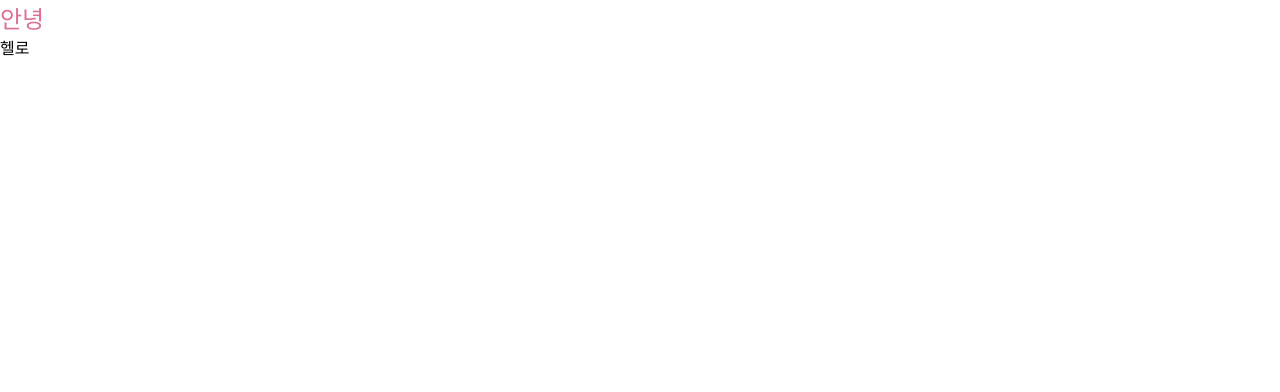
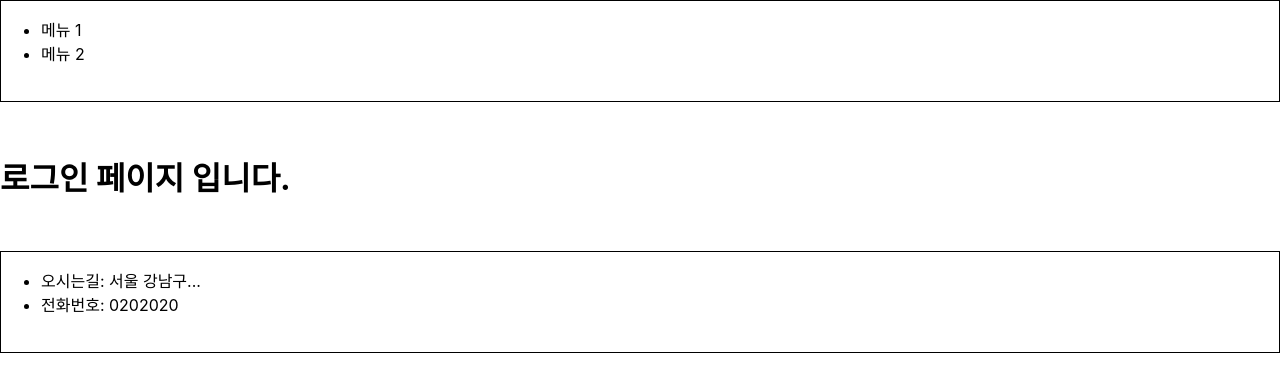
Before and after one commit to skseo2034/react_springboot, a React (Create React App) app in the folder my-app/: page / in a window 1280 px wide. Shown: the top 392 px of the page. Built offline with nearby package versions, Linux system fonts and the light colour scheme.

Commit message:
2023-01-12 : 학습

```diff
--- /dev/null
+++ b/my-app/src/App_11.js
@@ -0,0 +1,12 @@
+import React from 'react';
+import LoginPage from './pages/LoginPage';
+
+function App_11() {
+	return (
+		<>
+			<LoginPage />
+		</>
+	);
+}
+
+export default App_11;
--- /dev/null
+++ b/my-app/src/components/Footer.jsx
@@ -0,0 +1,20 @@
+import React from 'react';
+import styled from 'styled-components';
+
+const FooterList = styled.div`
+	border: 1px solid black;
+	height: 100px;
+`;
+// 하나의 컴포넌트를 생성(재사용)
+const Footer = () => {
+	return (
+		<FooterList>
+			<ul>
+				<li>오시는길: 서울 강남구...</li>
+				<li>전화번호: 0202020</li>
+			</ul>
+		</FooterList>
+	);
+};
+
+export default Footer;
--- /dev/null
+++ b/my-app/src/components/Header.jsx
@@ -0,0 +1,20 @@
+import React from 'react';
+import styled from 'styled-components';
+
+const HeaderList = styled.div`
+	border: 1px solid black;
+	height: 100px;
+`;
+// 하나의 컴포넌트를 생성(재사용)
+const Header = () => {
+	return (
+		<HeaderList>
+			<ul>
+				<li>메뉴 1</li>
+				<li>메뉴 2</li>
+			</ul>
+		</HeaderList>
+	);
+};
+
+export default Header;
--- /dev/null
+++ b/my-app/src/components/login/Login.jsx
@@ -0,0 +1,16 @@
+import React from 'react';
+import styled from 'styled-components';
+
+const LoginBox = styled.div`
+	padding: 30px 0 30px 0;
+`;
+
+function Login() {
+	return (
+		<LoginBox>
+			<h1>로그인 페이지 입니다.</h1>
+		</LoginBox>
+	);
+}
+
+export default Login;
--- a/my-app/src/index.js
+++ b/my-app/src/index.js
@@ -1,13 +1,13 @@
 import React from 'react';
 import ReactDOM from 'react-dom/client';
 import './index.css';
-import App_10 from './App_10';
+import App_11 from './App_11';
 import reportWebVitals from './reportWebVitals';
 
 const root = ReactDOM.createRoot(document.getElementById('root'));
 root.render(
 	<React.StrictMode>
-		<App_10 />
+		<App_11 />
 	</React.StrictMode>
 );
 
--- /dev/null
+++ b/my-app/src/pages/LoginPage.jsx
@@ -0,0 +1,16 @@
+import React from 'react';
+import Header from '../components/Header';
+import Login from '../components/login/Login';
+import Footer from '../components/Footer';
+
+const LoginPages = () => {
+	return (
+		<>
+			<Header />
+			<Login />
+			<Footer />
+		</>
+	);
+};
+
+export default LoginPages;
```
Also changed, not shown: my-app/src/Mycss.jsx (added, +8 -0 lines), my-app/src/components/home/Home.jsx (added, +7 -0 lines), my-app/src/pages/HomePage.jsx (added, +16 -0 lines), 1 other file (tests, documents, lock files or other folders).
